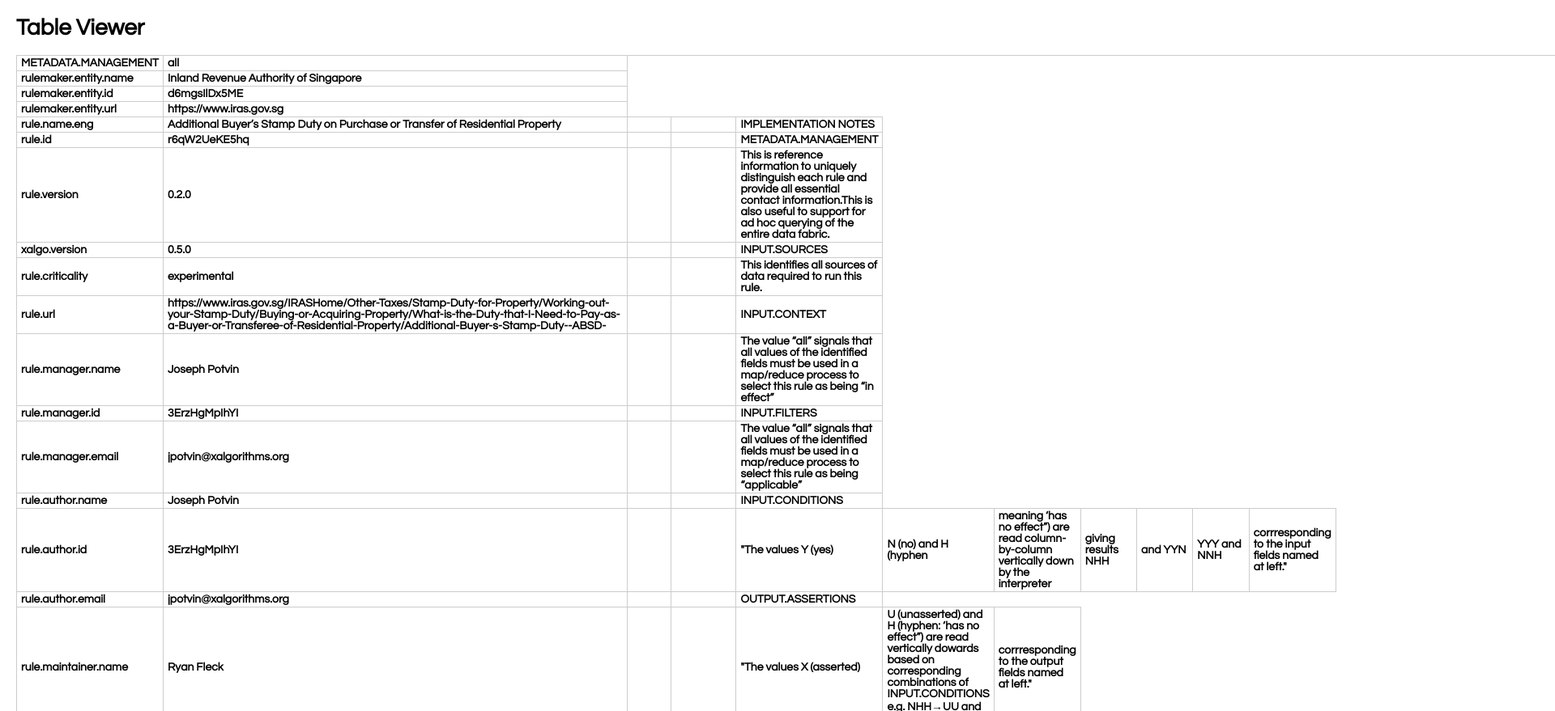
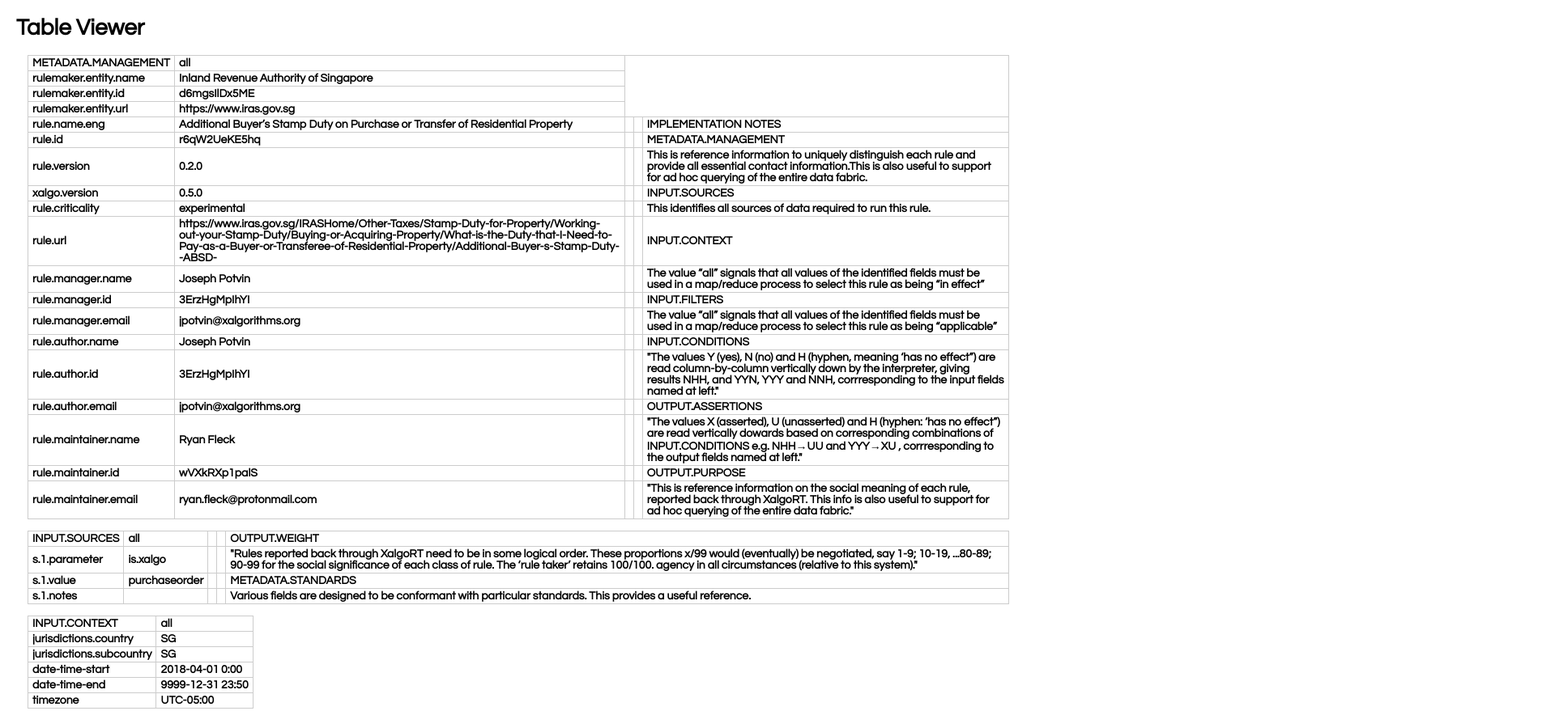
Before and after one commit to RyanFleck/xalgo-tabular-editor, a React app: page / in a window 1280 px wide. Shown: the top 879 px of the page at 81% size, 1920 px wide, since content can reach past the window. Built offline with nearby package versions, Linux system fonts and the light colour scheme.

Commit message:
Break table into sections.

```diff
--- a/src/index.css
+++ b/src/index.css
@@ -11,6 +11,15 @@ td {
     border-collapse: collapse;
 }
 
+table {
+    margin: 1em;
+}
+
+
+tr:hover {
+    background-color: #f5f5f5;
+}
+
 th {
     padding: 2px 5px;
 }
--- a/src/index.js
+++ b/src/index.js
@@ -97,7 +97,6 @@ class Game extends React.Component {
 class Sheet extends React.Component {
     constructor(props) {
         super(props);
-
         this.state = {
             squares: Array(9).fill(null),
             table: [],
@@ -114,12 +113,9 @@ class Sheet extends React.Component {
         const xmlhttp = new XMLHttpRequest();
         xmlhttp.onreadystatechange = function () {
             if (xmlhttp.readyState === 4 && xmlhttp.status === 200) {
-                const response = xmlhttp.responseText.replace(/(\r\n|\n|\r)/gm, '\n');
-                const rows = response.split('\n');
-                const cells = splitToCells(rows);
-                console.log('Cells:');
-                console.log(cells);
-                sheet.setState({ table: cells.slice() });
+                const response = xmlhttp.responseText;
+                const table = csvToNestedArrays(response);
+                sheet.setState({ table: table.slice() });
             }
         };
         xmlhttp.open('GET', url, false);
@@ -131,11 +127,15 @@ class Sheet extends React.Component {
         return (
             <div id="xa-table">
                 <h1>Table Viewer</h1>
-                <table style={{ width: '100%' }}>
-                    {this.state.table.map(function (elements, key) {
-                        return <Row key={key} elem={elements}></Row>;
-                    })}
-                </table>
+                {this.state.table.map(function (sections, s_key) {
+                    return (
+                        <table key={s_key}>
+                            {sections.map(function (rowData, r_key) {
+                                return <Row key={r_key} elem={rowData}></Row>;
+                            })}
+                        </table>
+                    );
+                })}
             </div>
         );
     }
@@ -143,9 +143,9 @@ class Sheet extends React.Component {
 
 function Row(props) {
     return (
-        <tr>
-            {props.elem.map(function (elem, rkey) {
-                return <th key={rkey}>{elem}</th>;
+        <tr key={props.key}>
+            {props.elem.map(function (elem, c_key) {
+                return <Cell key={c_key} elem={elem}></Cell>;
             })}
         </tr>
     );
@@ -153,21 +153,41 @@ function Row(props) {
 
 Row.propTypes = {
     key: PropTypes.number,
-    elem: PropTypes.string,
+    elem: PropTypes.arrayOf(PropTypes.string),
 };
 
-function splitToCells(rows) {
-    const cells = [];
-    rows.map((val) => {
-        const rowCells = val.split(',');
-        let len = rowCells.length - 1;
-        while (rowCells[len] == '') {
-            rowCells.pop();
-            len = rowCells.length - 1;
+function Cell(props) {
+    return <th key={props.key}>{props.elem}</th>;
+}
+
+function csvToNestedArrays(csvText) {
+    const csvWithRegularNewlines = csvText.replace(/(\r\n|\n|\r)/gm, '\n');
+    const csvRows = csvWithRegularNewlines.split('\n');
+
+    const groupedRows = [];
+    // Group into sections:
+    csvRows.forEach((row) => {
+        if (row.startsWith('METADATA.') || row.startsWith('INPUT.') || row.startsWith('OUTPUT.')) {
+            groupedRows.push([]);
         }
-        cells.push(rowCells);
+        groupedRows[groupedRows.length - 1].push(rowSplit(row));
     });
-    return cells;
+
+    return groupedRows;
+}
+
+function rowSplit(row) {
+    const rowCells = row.split(/,(?=(?:(?:[^"]*"){2})*[^"]*$)/);
+    let len = rowCells.length - 1;
+    while (rowCells[len] == '') {
+        rowCells.pop();
+        len = rowCells.length - 1;
+    }
+    return rowCells;
+}
+
+function isUpperCase(str) {
+    return str === str.toUpperCase();
 }
 
 // ========================================
```
